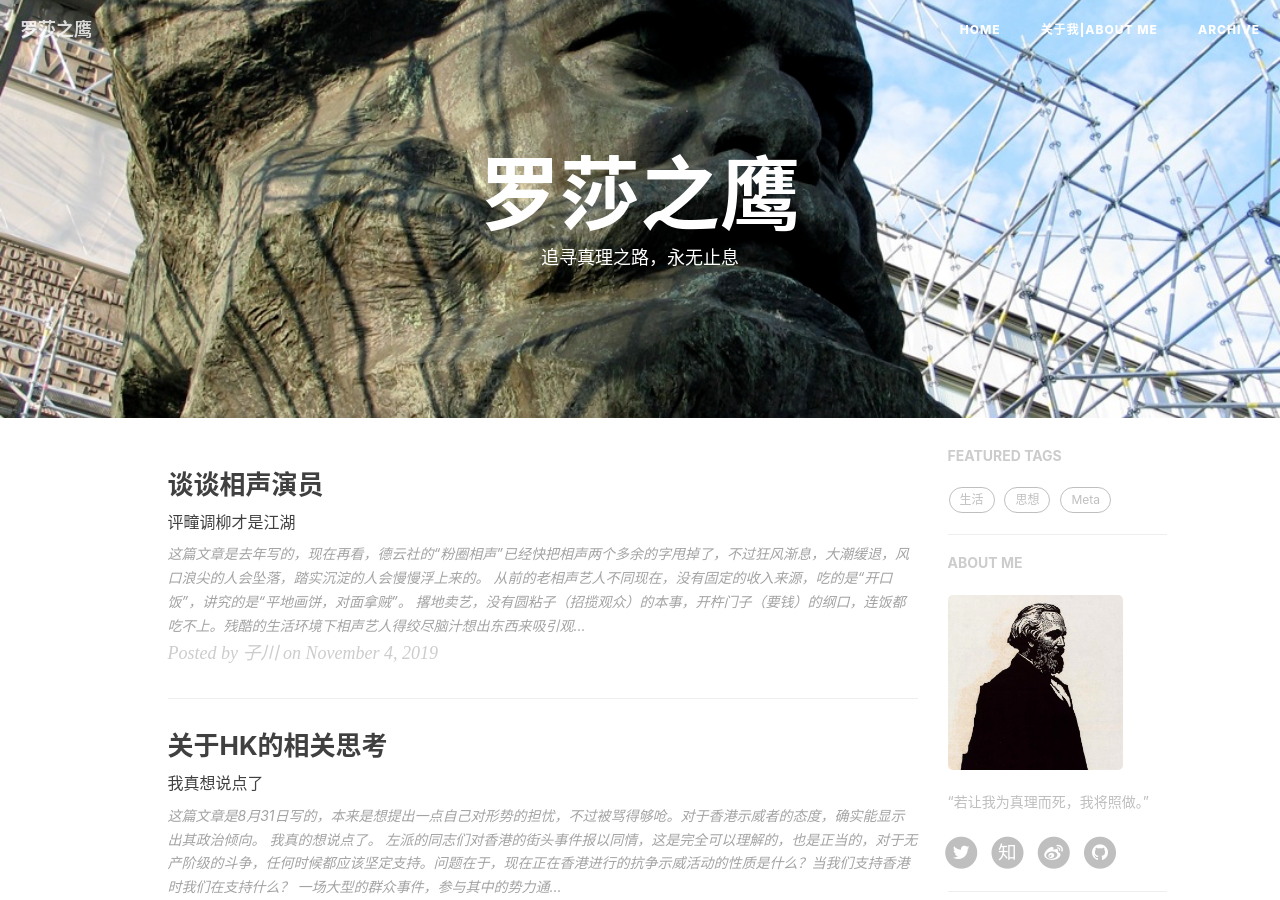
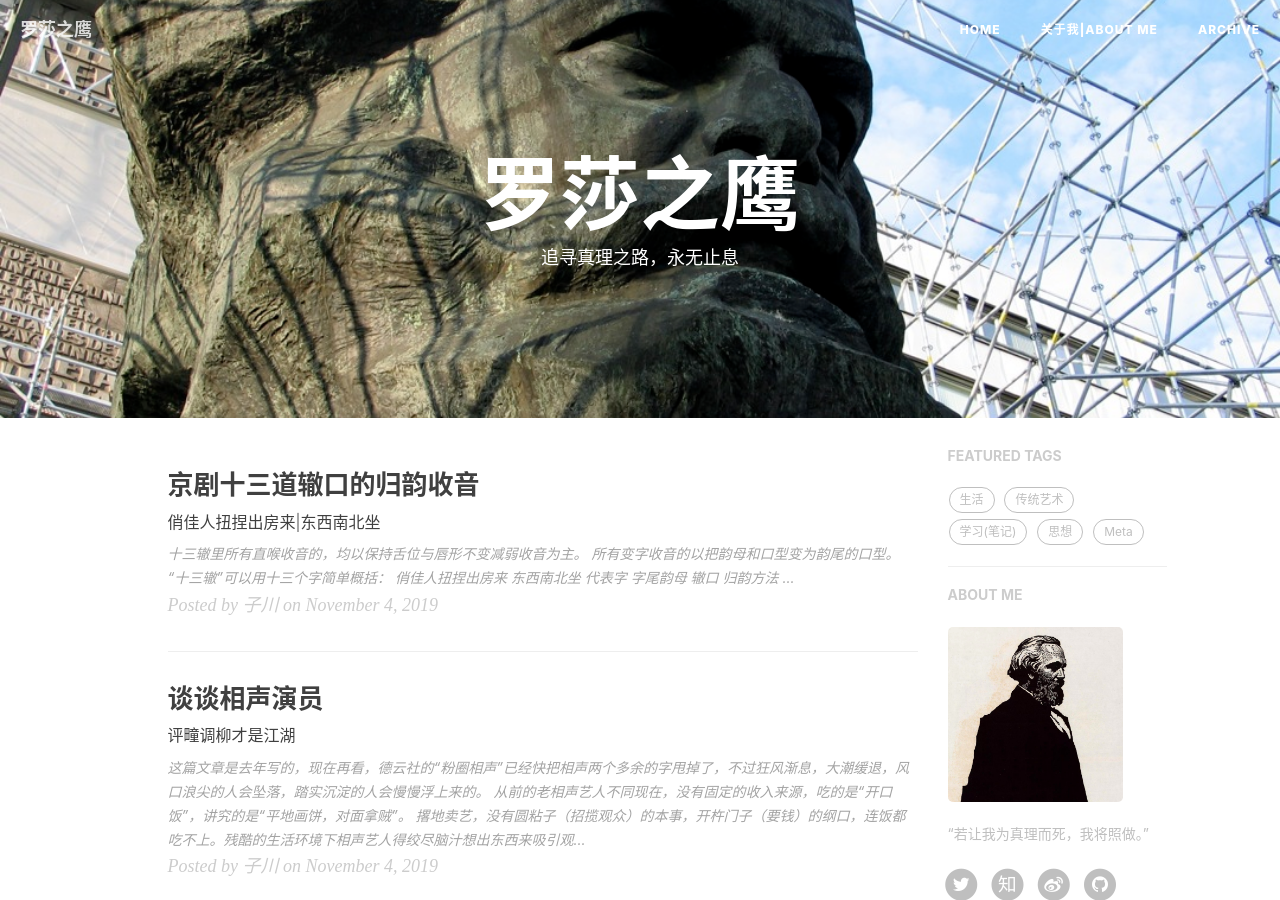
Before and after one commit to YelonhimX/YelonhimX.github.io, a Jekyll site: the page built from index.html, in a window 1280 px wide and 900 px high. Built offline with Jekyll 4.4.1, drawn with Linux system fonts in a browser that asks for light colours; nearby versions of some CDN libraries; the list of posts is cut into pages by our own code; comment, search, counter and statistics services are not loaded.

Commit message:
2019-11-04 23:40:39更新文章

```diff
--- a/_posts/2019-11-03-python-scrapy-learing.md
+++ b/_posts/2019-11-03-python-scrapy-learing.md
@@ -9,6 +9,9 @@ catalog: true
 tags:
     - 爬虫
     - Python
+    - 计算机
+    - 编程
+    - 学习(笔记)
 ---
 
 # 学习Python爬虫
--- /dev/null
+++ b/_posts/2019-11-04-Peking-Opera.md
@@ -0,0 +1,51 @@
+---
+layout:     post
+title:      "京剧十三道辙口的归韵收音"
+subtitle:   "俏佳人扭捏出房来|东西南北坐"
+date:       2019-11-04 23:40:34
+author:     "子川"
+header-img: "img/史依弘.jpg"
+catalog: true
+tags:
+    - 学习(笔记)
+    - 京剧
+    - 传统艺术
+---
+
+十三辙里所有直喉收音的，均以保持舌位与唇形不变减弱收音为主。
+
+所有变字收音的以把韵母和口型变为韵尾的口型。
+
+“十三辙”可以用十三个字简单概括：
+
+>俏佳人扭捏出房来|东西南北坐
+
+| 代表字 | 字尾韵母 |   辙口   |                          归韵方法                          |
+| :----: | :------: | :------: | :--------------------------------------------------------: |
+| **俏** |   `ao`   | *遥条辙* |                高头音，由开口音收到锁唇上                |
+| **佳** |   `a`    | *发花辙* |                          直喉收音                          |
+| **人** |   `en`   | *人辰辙* | 合口音，通过舌面和上膛的接触把气流截住归到鼻腔，形成鼻腔音 |
+| **扭** |   `iu`   | *油求辙* |                    由半开口音收到锁唇上                    |
+| **捏** |   `ie`   | *乜斜辙* |                      下喉音，直喉收音                      |
+| **出** |   `u`    | *姑苏辙* |                          直喉收音                          |
+| **房** |  `ang`   | *江阳辙* |              高头音，由大开口音收到鼻腔的上部              |
+| **来** |   `ai`   | *怀来辙* |                     开口音变为归一七辙                     |
+| **东** |  `ong`   | *中东辙* |                    穿鼻音，收到头腔顶部                    |
+| **南** |   `an`   | *言前辙* |                          直喉收音                          |
+| **西** |   `i`    | *一七辙* |         开口音通过舌面和上膛接触归到鼻腔形成鼻腔音         |
+| **北** | `ei/ui`  | *灰堆辙* |                 深喉音，由开口音收到一七辙                 |
+| **坐** |   `uo`   | *梭坡辙* |                          直喉收音                          |
+
+除了十三道大辙以外，还有几道小辙，如：`er`、`zi`、`ci`、`si`、`zhi`、`chi`、`shi`等。
+
+十三辙的韵母各有起点，由高到低分为五层：
+
+1. **三角区顶端**：中东辙、江阳辙。
+
+2. **软腭上边**：遥条辙。
+
+3. **正中间，喉腔尽头、后咽壁处，小舌头下面，舌根上部**：发花辙、油求辙。
+
+4. **声门两侧**：言前、人辰、姑苏、梭坡、一七辙。
+
+5. **舌根，深喉部分**：怀来、乜斜、灰堆辙。
--- a/_posts/2019-11-04-crosstalk-xiangsheng.md
+++ b/_posts/2019-11-04-crosstalk-xiangsheng.md
@@ -7,6 +7,7 @@ author:     "子川"
 header-img: "img/guodegang.jpeg"
 catalog: true
 tags:
+    - 传统艺术
     - 相声
     - 生活
     - 娱乐评论
```
Also changed, not shown: img/史依弘.jpg (added).
